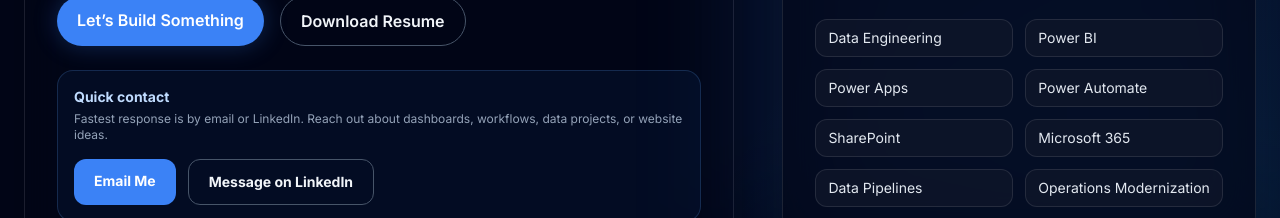
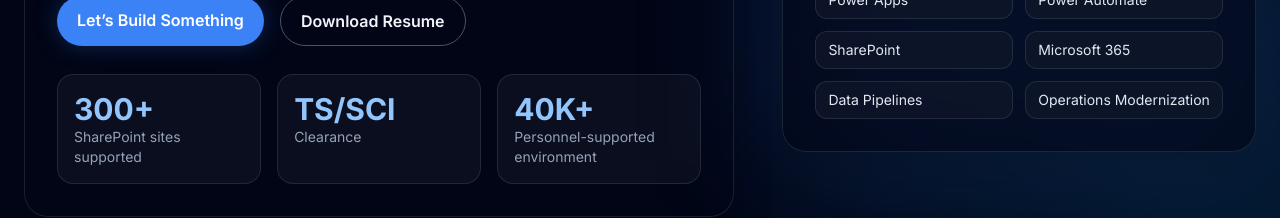
Before and after one commit to echaro3/elijah-portfolio-clean, a React (Vite) app: page / in a window 1280 px wide. Shown: the part 582-800 px from the top of the page. Built offline with nearby package versions, Linux system fonts and the light colour scheme.

Commit message:
Remove duplicate hero quick contact card

```diff
--- a/src/App.jsx
+++ b/src/App.jsx
@@ -34,7 +34,6 @@
             <h1 className="text-3xl sm:text-4xl md:text-5xl lg:text-6xl font-black tracking-tight leading-tight lg:leading-[0.98]">I build systems that turn <span className="block text-transparent bg-clip-text bg-gradient-to-r from-blue-300 via-cyan-200 to-blue-500">manual work into momentum.</span></h1>
             <p className="mt-4 sm:mt-5 text-sm sm:text-base md:text-lg text-slate-300 max-w-3xl leading-relaxed">I’m Elijah Charo - a Data Engineer in the U.S. Air Force focused on data engineering, automation, analytics, and digital operations. I build data pipelines, Power BI dashboards, Power Apps solutions, SharePoint systems, and automated workflows that help teams move from manual tracking to faster, smarter decision-making.</p>
             <div className="mt-6 sm:mt-7 grid gap-3 sm:flex sm:flex-wrap sm:gap-4"><a href="mailto:elijahcharo285@gmail.com" className="w-full sm:w-auto text-center rounded-full bg-blue-500 px-5 py-3 text-sm sm:text-base font-semibold text-white shadow-[0_0_24px_rgba(59,130,246,0.28)] hover:bg-blue-400 transition">Let’s Build Something</a><a href="/ElijahCharo_Data_Engineering_Resume.pdf" target="_blank" rel="noopener noreferrer" className="w-full sm:w-auto text-center rounded-full border border-slate-600 px-5 py-3 text-sm sm:text-base font-semibold text-slate-100 hover:border-blue-400 hover:text-blue-300 transition">Download Resume</a></div>
-            <div className="mt-6 rounded-2xl border border-blue-400/20 bg-blue-500/[0.06] p-4"><div className="flex flex-col gap-1"><p className="text-sm font-bold text-blue-200">Quick contact</p><p className="text-xs text-slate-400">Fastest response is by email or LinkedIn. Reach out about dashboards, workflows, data projects, or website ideas.</p></div><div className="mt-4 grid gap-3 sm:flex sm:flex-wrap"><a href="mailto:elijahcharo285@gmail.com?subject=Project%20Inquiry%20from%20elijahcharo.com" className="w-full sm:w-auto text-center rounded-xl bg-blue-500 px-5 py-3 text-sm font-bold text-white hover:bg-blue-400 transition">Email Me</a><a href="https://www.linkedin.com/in/elijah-charo-255889207" target="_blank" rel="noopener noreferrer" className="w-full sm:w-auto text-center rounded-xl border border-slate-600 px-5 py-3 text-sm font-bold text-slate-100 hover:border-blue-400 hover:text-blue-300 transition">Message on LinkedIn</a></div></div>
             <div className="mt-6 sm:mt-7 grid grid-cols-1 sm:grid-cols-3 gap-3 sm:gap-4 max-w-3xl"><div className="rounded-2xl border border-white/10 bg-white/[0.04] p-4"><p className="text-2xl sm:text-3xl font-bold text-blue-300">300+</p><p className="text-xs sm:text-sm text-slate-400">SharePoint sites supported</p></div><div className="rounded-2xl border border-white/10 bg-white/[0.04] p-4"><p className="text-2xl sm:text-3xl font-bold text-blue-300">TS/SCI</p><p className="text-xs sm:text-sm text-slate-400">Clearance</p></div><div className="rounded-2xl border border-white/10 bg-white/[0.04] p-4"><p className="text-2xl sm:text-3xl font-bold text-blue-300">40K+</p><p className="text-xs sm:text-sm text-slate-400">Personnel-supported environment</p></div></div>
           </section>
 
```
